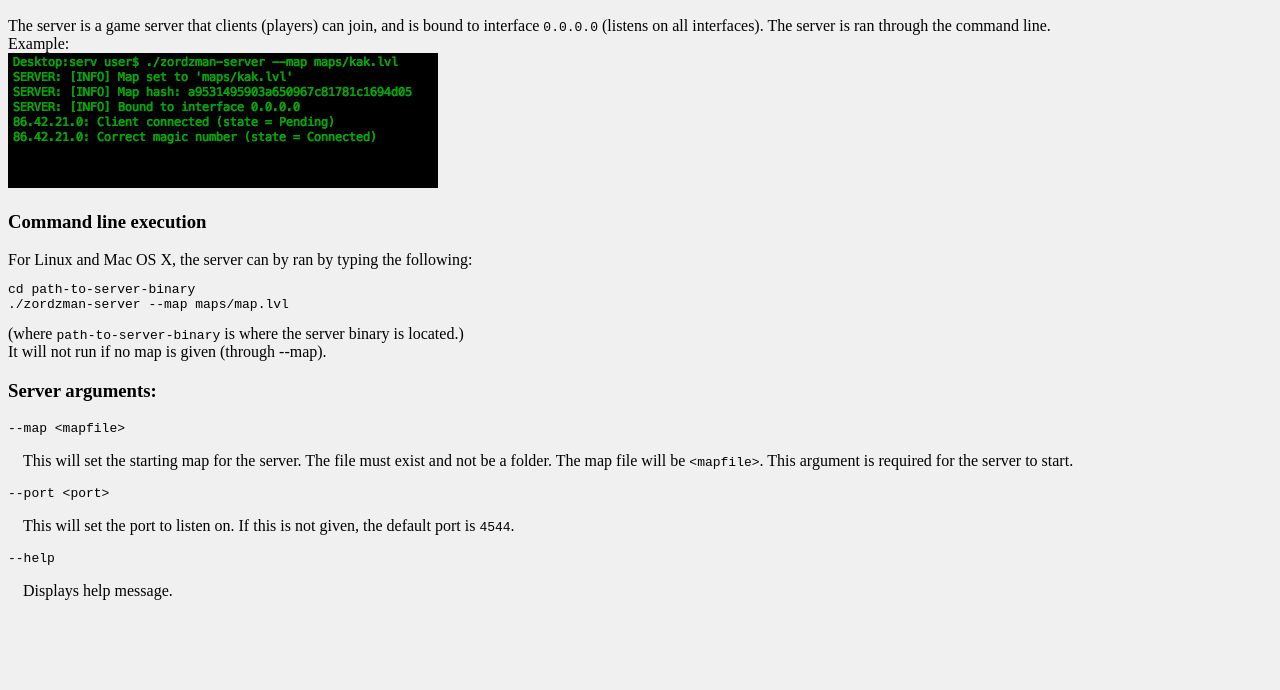
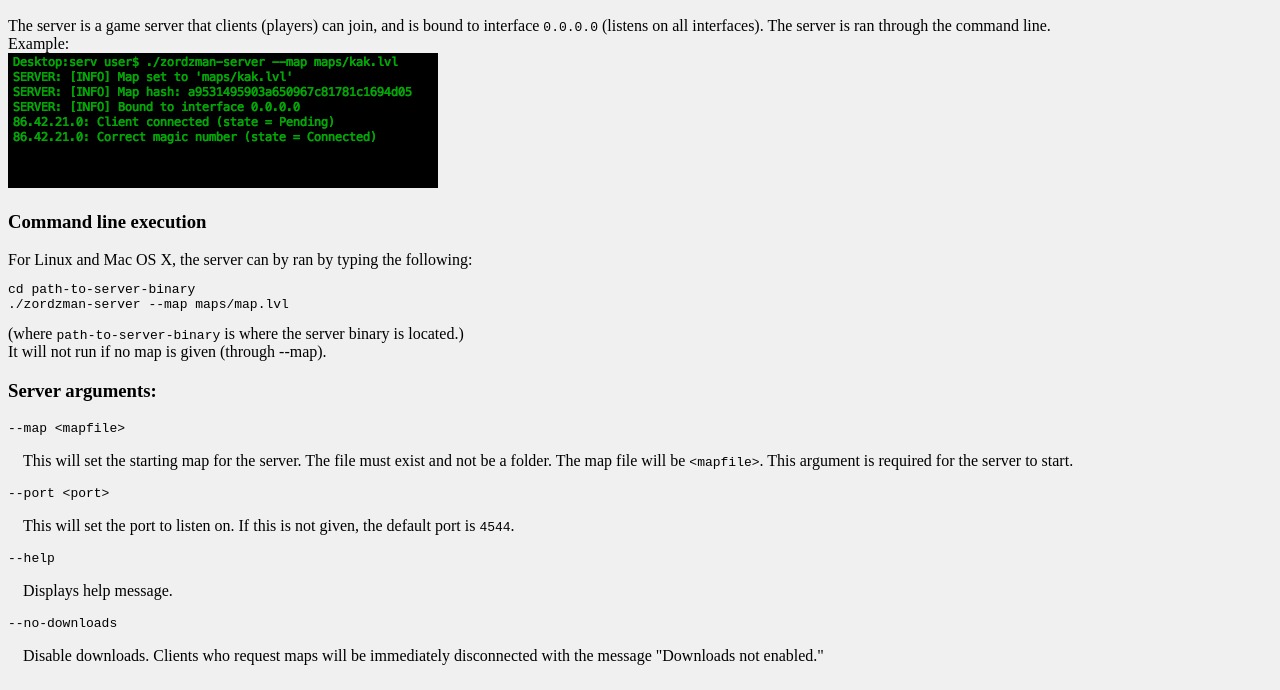
Before and after one commit to TeamLe-Shop/zordzman-site, a plain HTML site: page server.html in a window 1280 px wide. Shown: the part 110-800 px from the top of the page. Drawn offline with Linux system fonts and the light colour scheme.

Commit message:
Update servers.html about command line arguments

```diff
--- a/server.html
+++ b/server.html
@@ -62,6 +62,11 @@ This will set the port to listen on. If this is not given, the default port is
 <p>
 Displays help message.
 </p>
+<pre>--no-downloads</pre>
+<p>
+Disable downloads. Clients who request maps will be immediately disconnected
+with the message "Downloads not enabled."
+</p>
 </body>
 
 </html>
```
